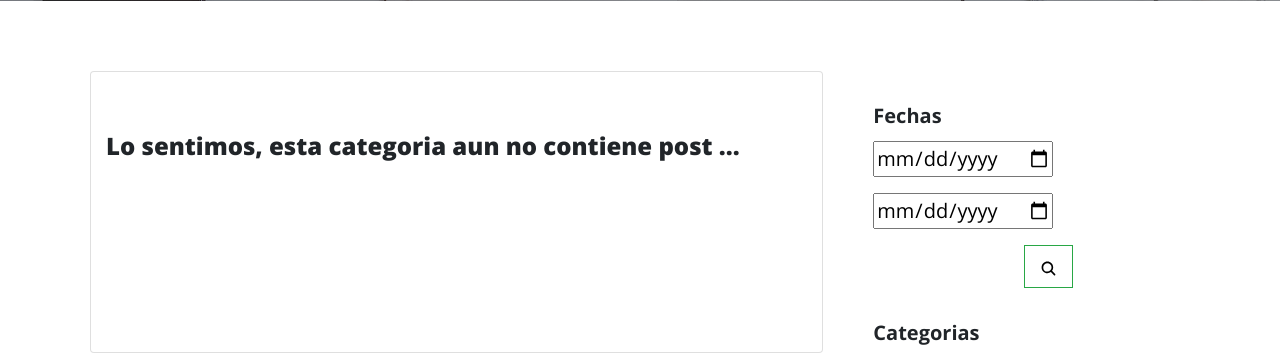
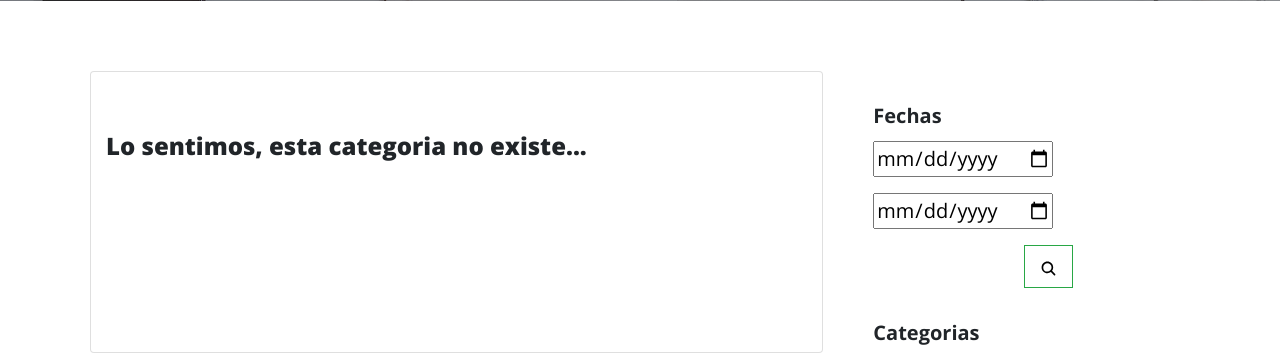
Before and after one commit to paodesign/informatorio, a Django app: template src/template/blog/categorias.html in a window 1280 px wide. Shown: the part 435-795 px from the top of the page. Run offline with Django 3.2, Linux system fonts and the light colour scheme; the template is opened without the code that fills it, so the values that code supplies are empty; parts of the project's set-up code (start-up, migrations or seed data) failed here and were passed over; some libraries are stand-ins or nearby versions.

Commit message:
Mensaje no existe categoria

```diff
--- a/src/template/blog/categorias.html
+++ b/src/template/blog/categorias.html
@@ -9,6 +9,7 @@
 {% block listado %}
 
 <!-- Main Content -->
+{% if existe %}
 {% if page_obj|length > 0 %}
 
     <div class="col-lg-8 col-md-10 mx-auto post-container">
@@ -76,4 +77,10 @@
 
 {% endif %}
 
+{% else %}
+ <p style="text-align: center">
+      <h4>Lo sentimos, esta categoria no existe...</h4>
+      </p>
+{% endif %}
+
 {% endblock %}
```
